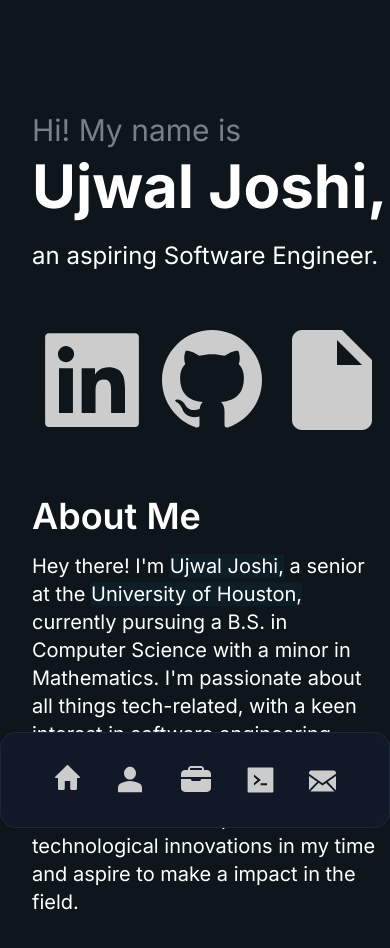
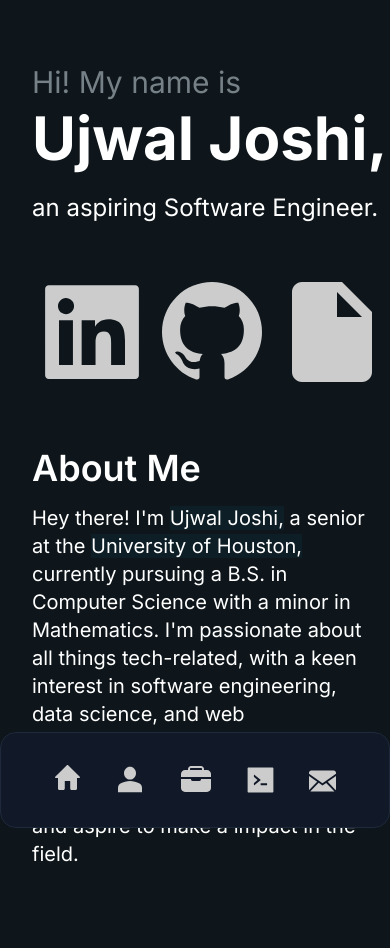
Before and after one commit to ujwal2003/ujwal2003.github.io, a SvelteKit app: page / in a window 390 px wide. Shown: the top 948 px of the page. Built offline with nearby package versions, Linux system fonts and the light colour scheme.

Commit message:
migrated navbar and about me into components

```diff
--- /dev/null
+++ b/src/lib/AboutMe.svelte
@@ -0,0 +1,19 @@
+<h1 class="text-white font-semibold text-5xl mt-24 mr-auto max-sm:text-4xl max-sm:mt-14" id="AboutMe">
+    About Me
+</h1>
+
+<p class="text-white text-wrap text-2xl pr-44 mx-auto mt-6 leading-relaxed
+            max-sm:pr-3 max-sm:text-xl max-sm:mt-4 max-sm:pb-32 max-sm:leading-7">
+    Hey there! I'm
+    <span class="bg-sky-500/[.05]">
+        Ujwal Joshi,
+    </span>
+    a senior at the
+    <a class="hover:bg-none hover:underline hover:decoration-sky-500/[.25] hover:underline-offset-4 hover:decoration-2 hover:decoration-double"
+        href="https://www.uh.edu/" target="_blank">
+        <span class="bg-sky-500/[.05]">
+            University of Houston,
+        </span>
+    </a>
+     currently pursuing a B.S. in Computer Science with a minor in Mathematics. I'm passionate about all things tech-related, with a keen interest in software engineering, data science, and web development. I am excited to contribute to and experience more technological innovations in my time and aspire to make a impact in the field.
+</p>
--- a/src/lib/HeroConnections.svelte
+++ b/src/lib/HeroSection/HeroConnections.svelte
@@ -1,7 +1,7 @@
 <script lang="ts">
-    import GithubLarge from "./icons/githubLarge.svelte";
-    import LinkedInLarge from "./icons/linkedInLarge.svelte";
-    import ResumeIcon from "./icons/resumeIcon.svelte";
+    import GithubLarge from "../icons/githubLarge.svelte";
+    import LinkedInLarge from "../icons/linkedInLarge.svelte";
+    import ResumeIcon from "../icons/resumeIcon.svelte";
 
 </script>
 
--- /dev/null
+++ b/src/lib/NavBar.svelte
@@ -0,0 +1,33 @@
+<script lang="ts">
+    import { navIcons } from './icons/navIcons';
+    import NavLinkedInIco from './icons/navLinkedInIco.svelte';
+    import NavGitHubIco from './icons/navGitHubIco.svelte';
+
+    const NavSections: Record<string, string> = {Home: "/", About: "#AboutMe", Experience: "#ExprSection", Projects: "#ProjSection", "Contact": "#ContactMe"};
+    const getNavSection = (navItem: string): string => NavSections[navItem];
+</script>
+
+<nav class="text-white text-2xl flex justify-center md:justify-between px-10 pt-8 pb-2 fixed bottom-0 left-0 w-full md:static md:top-0 z-50
+            max-sm:bg-gray-900 max-sm:border max-sm:border-slate-800 max-sm:rounded-2xl max-sm:pb-6 max-sm:mb-4 max-sm:fixed
+            md:bg-[#0E161B]">
+
+    <div class="flex gap-10 max-sm:gap-8">
+        {#each Object.entries(navIcons) as [navItem, icon]}
+            <a class="flex gap-2 cursor-pointer md:hover:scale-110 max-sm:active:scale-150" href={getNavSection(navItem)}>
+                {@html icon}
+                <span class="hidden md:block">{navItem}</span>
+            </a>
+        {/each}
+    </div>
+
+    <div class="hidden lg:block">
+        <div class="flex gap-4 cursor-pointer">
+            <a class="hover:scale-110" href="https://www.linkedin.com/in/ujwalujoshi/" target="_blank">
+                <NavLinkedInIco />
+            </a>
+            <a class="hover:scale-110" href="https://github.com/ujwal2003" target="_blank">
+                <NavGitHubIco />
+            </a>
+        </div>
+    </div>
+</nav>
--- a/src/routes/+page.svelte
+++ b/src/routes/+page.svelte
@@ -1,61 +1,15 @@
 <script lang="ts">
-    import { navIcons } from '$lib/icons/navIcons';
-    import NavLinkedInIco from '$lib/icons/navLinkedInIco.svelte';
-    import NavGitHubIco from '$lib/icons/navGitHubIco.svelte';
-
-    import Heading from '$lib/Heading.svelte';
-    import HeroConnections from '$lib/HeroConnections.svelte';
-
-    const NavSections: Record<string, string> = {Home: "/", About: "#AboutMe", Experience: "#ExprSection", Projects: "#ProjSection", "Contact": "#ContactMe"};
-    const getNavSection = (navItem: string): string => NavSections[navItem];
+    import NavBar from '$lib/NavBar.svelte';
+    import Heading from '$lib/HeroSection/Heading.svelte';
+    import HeroConnections from '$lib/HeroSection/HeroConnections.svelte';
+    import AboutMe from '$lib/AboutMe.svelte';
 </script>
 
-<nav class="text-white text-2xl flex justify-center md:justify-between px-10 pt-8 pb-2 fixed bottom-0 left-0 w-full md:static md:top-0 z-50
-            max-sm:bg-gray-900 max-sm:border max-sm:border-slate-800 max-sm:rounded-2xl max-sm:pb-6 max-sm:mb-4 max-sm:fixed
-            md:bg-[#0E161B]">
+<NavBar />
 
-    <div class="flex gap-10 max-sm:gap-8">
-        {#each Object.entries(navIcons) as [navItem, icon]}
-            <a class="flex gap-2 cursor-pointer md:hover:scale-110 max-sm:active:scale-150" href={getNavSection(navItem)}>
-                {@html icon}
-                <span class="hidden md:block">{navItem}</span>
-            </a>
-        {/each}
-    </div>
-
-    <div class="hidden lg:block">
-        <div class="flex gap-4 cursor-pointer">
-            <a class="hover:scale-110" href="https://www.linkedin.com/in/ujwalujoshi/" target="_blank">
-                <NavLinkedInIco />
-            </a>
-            <a class="hover:scale-110" href="https://github.com/ujwal2003" target="_blank">
-                <NavGitHubIco />
-            </a>
-        </div>
-    </div>
-</nav>
-
-<div class="flex flex-col ml-64 pt-16 max-sm:ml-8 pb-14 mt-12">
+<div class="flex flex-col ml-64 pt-16 max-sm:ml-8 pb-14 mt-12 max-sm:mt-0">
     <Heading />
     <HeroConnections />
 
-    <h1 class="text-white font-semibold text-5xl mt-24 mr-auto max-sm:text-4xl max-sm:mt-14" id="AboutMe">
-        About Me
-    </h1>
-
-    <p class="text-white text-wrap text-2xl pr-44 mx-auto mt-6 leading-relaxed
-                max-sm:pr-3 max-sm:text-xl max-sm:mt-4 max-sm:pb-32 max-sm:leading-7">
-        Hey there! I'm
-        <span class="bg-sky-500/[.05]">
-            Ujwal Joshi,
-        </span>
-        a senior at the
-        <a class="hover:bg-none hover:underline hover:decoration-sky-500/[.25] hover:underline-offset-4 hover:decoration-2 hover:decoration-double"
-            href="https://www.uh.edu/" target="_blank">
-            <span class="bg-sky-500/[.05]">
-                University of Houston,
-            </span>
-        </a>
-         currently pursuing a B.S. in Computer Science with a minor in Mathematics. I'm passionate about all things tech-related, with a keen interest in software engineering, data science, and web development. I am excited to contribute to and experience more technological innovations in my time and aspire to make a impact in the field.
-    </p>
+    <AboutMe />
 </div>
```
Also changed, not shown: src/lib/HeroSection/Heading.svelte (renamed from src/lib/Heading.svelte).
